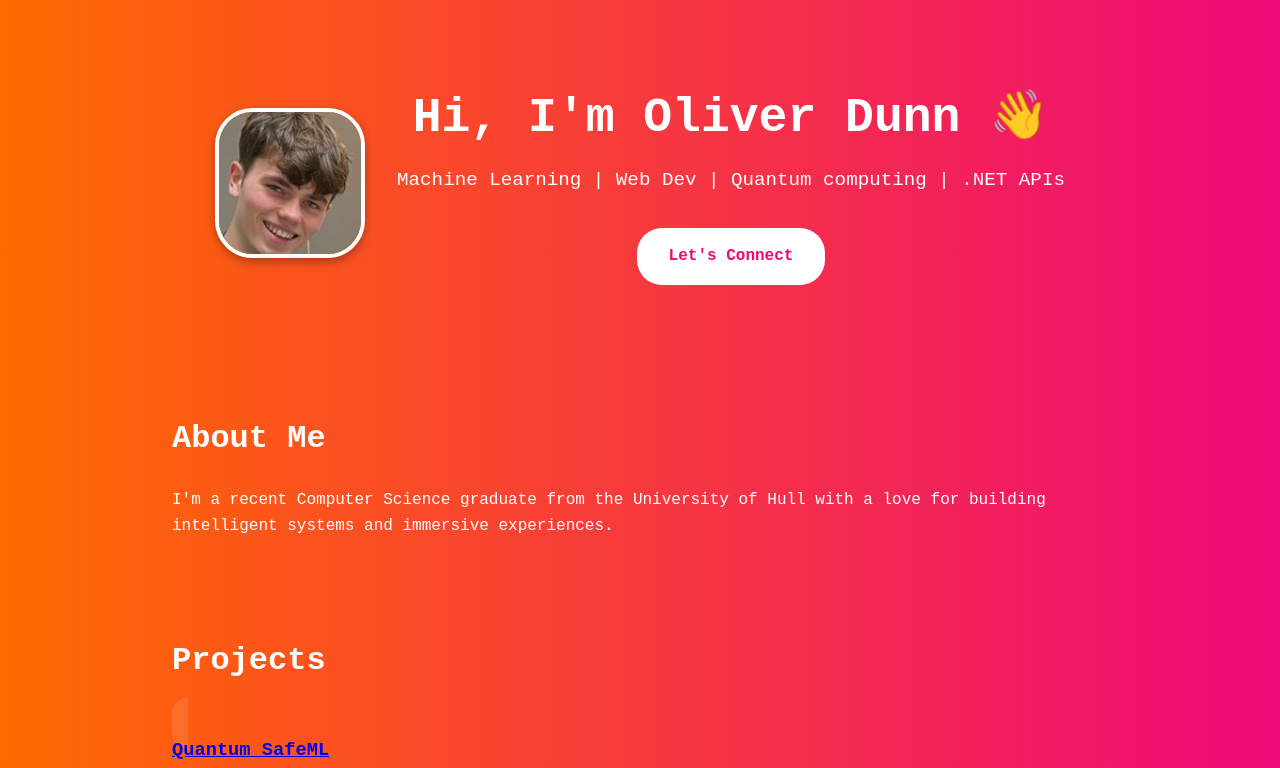
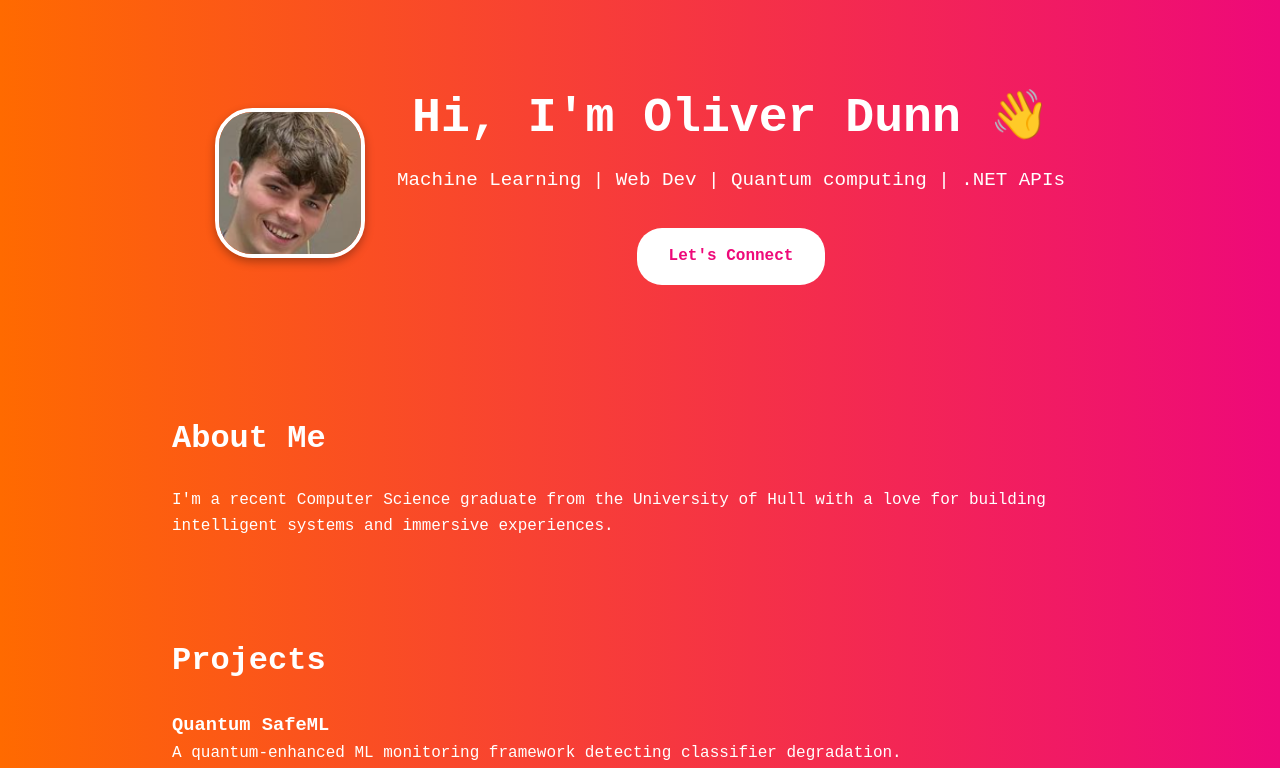
Before and after one commit to OliverDunnDev/oliver-portfolio, a React (Vite) app: page / in a window 1280 px wide. Shown: the top 768 px of the page. Built offline with nearby package versions, Linux system fonts and the light colour scheme.

Commit message:
yeah tried this again

```diff
--- a/src/components/Projects.jsx
+++ b/src/components/Projects.jsx
@@ -3,7 +3,18 @@ export default function Projects() {
     <section id="projects">
       <h2>Projects</h2>
 
-      <a href="https://plennock.github.io/Honours-Stage-Project/" className="project-card">
+        <a
+            href="https://plennock.github.io/Honours-Stage-Project/"
+            target="_blank"
+            rel="noopener noreferrer"
+            className="project-card"
+        >
+            <h3>Quantum SafeML</h3>
+            <p>A quantum-enhanced ML monitoring framework detecting classifier degradation.</p>
+            <span>Python, Qiskit, Scikit-Learn</span>
+        </a>
+
+        <a href="https://plennock.github.io/Honours-Stage-Project/" className="project-card">
         <h3>Quantum SafeML</h3>
         <p>A quantum-enhanced ML monitoring framework detecting classifier degradation.</p>
         <span>Python, Qiskit, Scikit-Learn</span>
--- a/src/index.css
+++ b/src/index.css
@@ -73,15 +73,17 @@ h2 {
 }
 
 .project-card {
-  background: rgba(255, 255, 255, 0.1);
-  border-radius: 15px;
-  padding: 1rem;
-  margin-bottom: 1rem;
-  transition: transform 0.3s;
+    display: block; /* make entire card clickable */
+    text-decoration: none;
+    color: inherit;
+    cursor: pointer;
+    transition: transform 0.2s ease;
 }
+
 .project-card:hover {
-  transform: scale(1.05);
+    transform: scale(1.02); /* optional: subtle hover effect */
 }
+
 
 ul {
   list-style: none;
```
